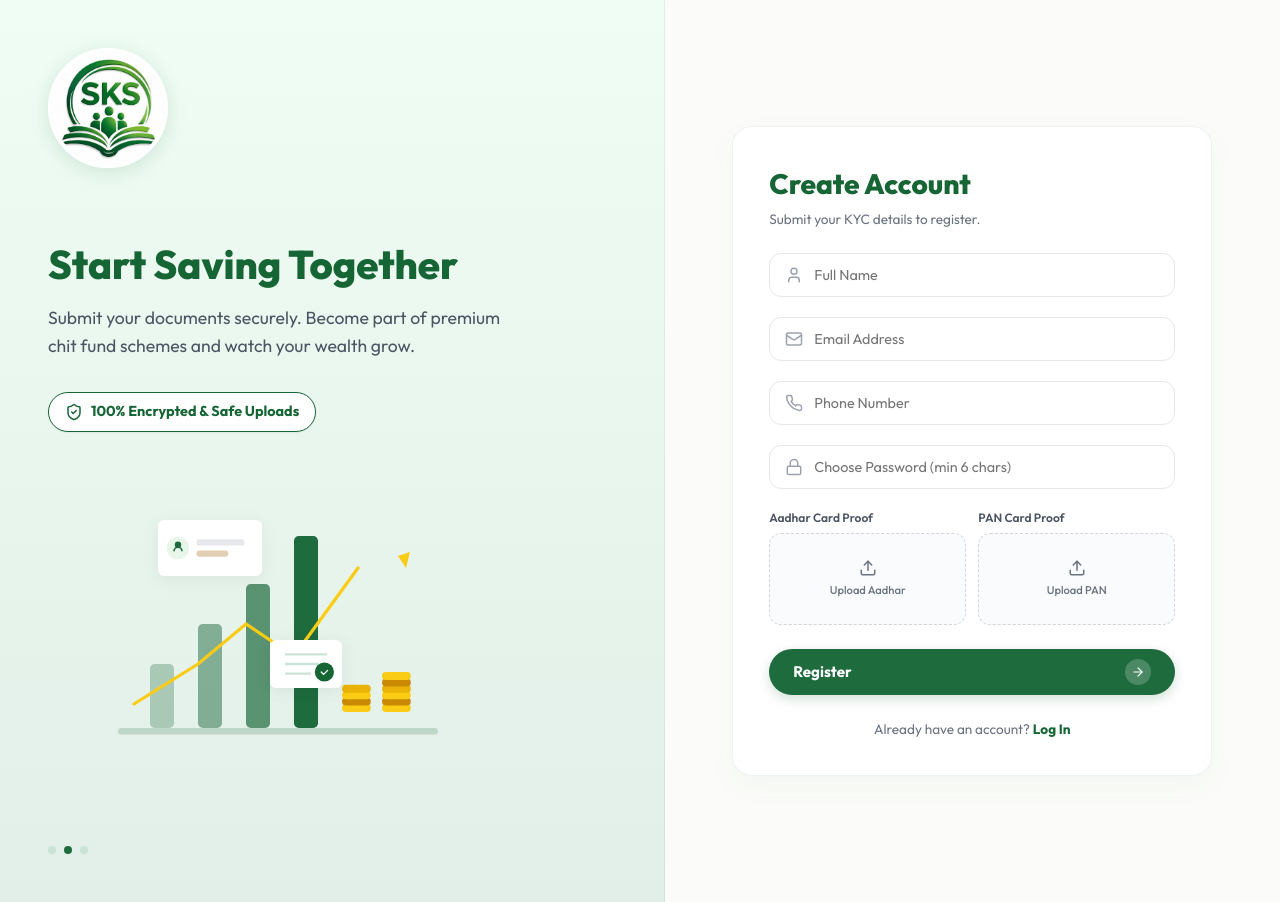
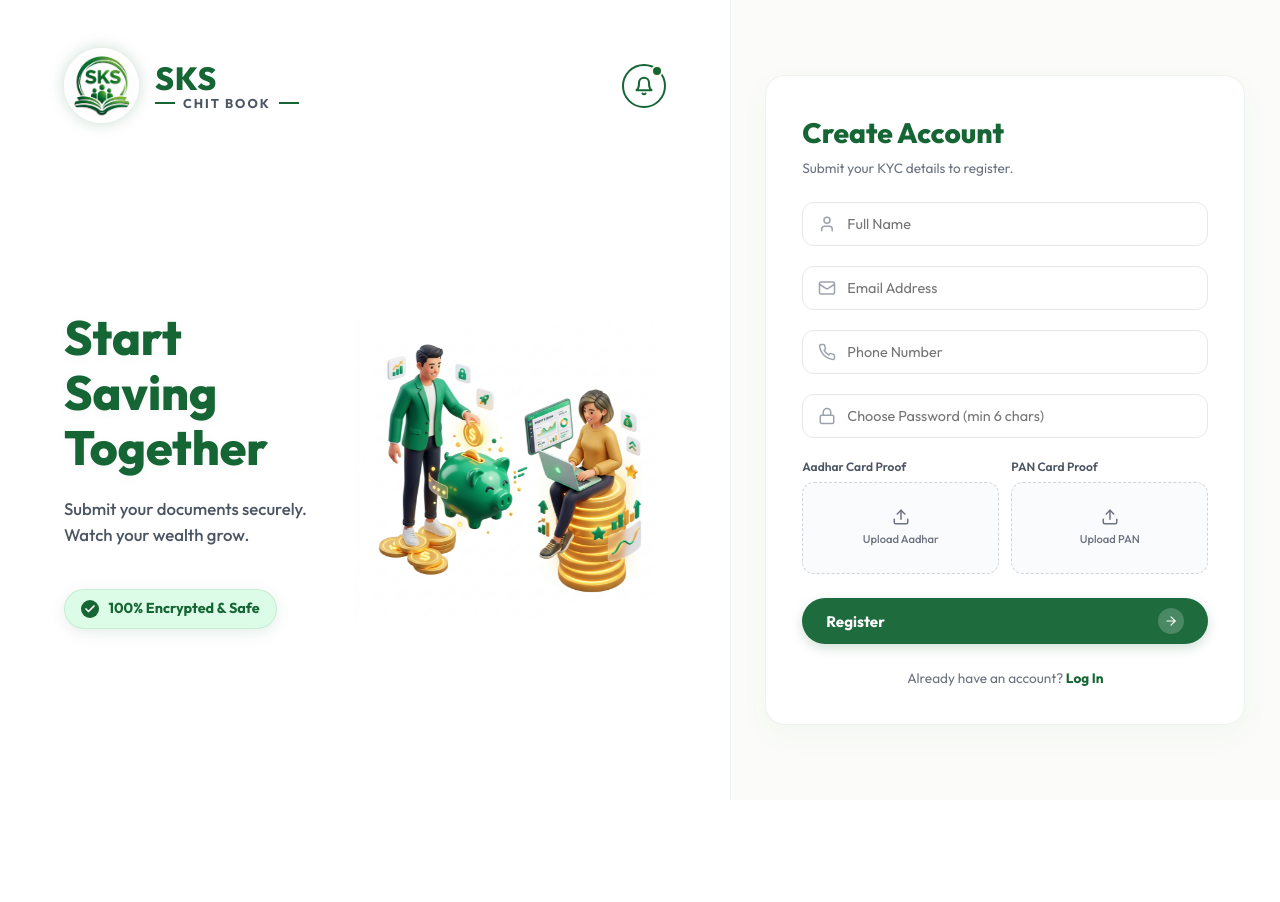
Before and after one commit to Chinna0107/chitfunds, a React (Vite) app: page /register in a window 1280 px wide. After the commit the page ends 800 px from the top, so only its background shows below. Built offline with nearby package versions, Linux system fonts and the light colour scheme.

Commit message:
Production 2.23

```diff
--- a/src/pages/Login.jsx
+++ b/src/pages/Login.jsx
@@ -183,75 +183,69 @@ const Login = () => {
         flexDirection: 'column',
         justifyContent: 'space-between',
         padding: '3rem 4rem',
-        background: 'linear-gradient(180deg, #fefce8 0%, #fef9c3 100%)',
+        background: '#ffffff',
         borderRight: '1px solid rgba(30, 107, 62, 0.08)',
         position: 'relative',
         overflow: 'hidden'
       }} className="login-hero-section">
 
         {/* Header Logo & Bell */}
-        <div style={{ display: 'flex', alignItems: 'center', justifyContent: 'space-between', marginBottom: '4rem', zIndex: 10 }}>
+        <div className="animate-fade-in-up delay-100" style={{ display: 'flex', alignItems: 'center', justifyContent: 'space-between', marginBottom: '4rem', zIndex: 10 }}>
           <div style={{ display: 'flex', alignItems: 'center', gap: '1rem' }}>
-            <img src={logoImg} alt="Logo" style={{ width: '85px', height: '85px', borderRadius: '50%', objectFit: 'cover', boxShadow: '0 4px 15px rgba(30, 107, 62, 0.1)', border: '4px solid white' }} />
+            <img src={logoImg} alt="Logo" className="animate-glow" style={{ width: '75px', height: '75px', borderRadius: '50%', objectFit: 'cover', boxShadow: '0 4px 15px rgba(30, 107, 62, 0.1)', border: '4px solid white' }} />
             <div style={{ display: 'flex', flexDirection: 'column', lineHeight: 1.1 }}>
-              <span style={{ fontSize: '2.4rem', fontWeight: 800, color: '#166534', letterSpacing: '0.02em' }}>SKS</span>
+              <span style={{ fontSize: '2rem', fontWeight: 800, color: '#166534', letterSpacing: '0.02em' }}>SKS</span>
               <div style={{ display: 'flex', alignItems: 'center', gap: '0.5rem' }}>
-                <div style={{ height: '2px', width: '25px', backgroundColor: '#166534' }} />
-                <span style={{ fontSize: '0.95rem', fontWeight: 700, color: '#4b5563', letterSpacing: '0.15em' }}>CHIT BOOK</span>
-                <div style={{ height: '2px', width: '25px', backgroundColor: '#166534' }} />
+                <div style={{ height: '2px', width: '20px', backgroundColor: '#166534' }} />
+                <span style={{ fontSize: '0.8rem', fontWeight: 700, color: '#4b5563', letterSpacing: '0.15em' }}>CHIT BOOK</span>
+                <div style={{ height: '2px', width: '20px', backgroundColor: '#166534' }} />
               </div>
             </div>
           </div>
 
-          <div style={{ position: 'relative', width: '48px', height: '48px', borderRadius: '50%', border: '2.5px solid #166534', display: 'flex', alignItems: 'center', justifyContent: 'center', color: '#166534' }}>
-            <svg width="22" height="22" viewBox="0 0 24 24" fill="none" stroke="currentColor" strokeWidth="2.5" strokeLinecap="round" strokeLinejoin="round"><path d="M18 8A6 6 0 0 0 6 8c0 7-3 9-3 9h18s-3-2-3-9"></path><path d="M13.73 21a2 2 0 0 1-3.46 0"></path></svg>
-            <div style={{ position: 'absolute', top: '-1px', right: '2px', width: '14px', height: '14px', borderRadius: '50%', backgroundColor: '#166534', border: '2.5px solid #fefce8' }} />
+          <div style={{ position: 'relative', width: '44px', height: '44px', borderRadius: '50%', border: '2.5px solid #166534', display: 'flex', alignItems: 'center', justifyContent: 'center', color: '#166534', cursor: 'pointer', transition: 'all 0.3s ease' }} onMouseOver={(e) => e.currentTarget.style.transform = 'scale(1.1)'} onMouseOut={(e) => e.currentTarget.style.transform = 'scale(1)'}>
+            <svg width="20" height="20" viewBox="0 0 24 24" fill="none" stroke="currentColor" strokeWidth="2.5" strokeLinecap="round" strokeLinejoin="round"><path d="M18 8A6 6 0 0 0 6 8c0 7-3 9-3 9h18s-3-2-3-9"></path><path d="M13.73 21a2 2 0 0 1-3.46 0"></path></svg>
+            <div className="animate-pulse" style={{ position: 'absolute', top: '-1px', right: '1px', width: '12px', height: '12px', borderRadius: '50%', backgroundColor: '#166534', border: '2.5px solid #fefce8' }} />
           </div>
         </div>
 
         {/* Content & Image Row */}
-        <div style={{ display: 'flex', alignItems: 'center', justifyContent: 'space-between', flex: 1, position: 'relative', zIndex: 10 }}>
+        <div style={{ display: 'flex', alignItems: 'center', justifyContent: 'space-between', flex: 1, position: 'relative', zIndex: 10, gap: '2rem' }}>
 
           {/* Text Content */}
-          <div style={{ flex: 1, maxWidth: '420px', zIndex: 10 }}>
-            <h1 style={{ fontSize: '3.5rem', fontWeight: 800, color: '#166534', lineHeight: 1.15, marginBottom: '1.25rem' }}>
+          <div style={{ flex: 1, maxWidth: '400px', zIndex: 10 }}>
+            <h1 className="animate-fade-in-up delay-200" style={{ fontSize: '3rem', fontWeight: 800, color: '#166534', lineHeight: 1.15, marginBottom: '1.25rem', textShadow: '0 2px 10px rgba(22, 101, 52, 0.05)' }}>
               Secure Chit <br /> Management
             </h1>
-            <p style={{ color: '#4b5563', fontSize: '1.15rem', lineHeight: 1.6, marginBottom: '2.5rem', maxWidth: '320px', fontWeight: 500 }}>
+            <p className="animate-fade-in-up delay-300" style={{ color: '#4b5563', fontSize: '1.05rem', lineHeight: 1.6, marginBottom: '2.5rem', maxWidth: '300px', fontWeight: 500 }}>
               Simple. Secure. Transparent. <br /> Manage your chit funds <br /> with confidence.
             </p>
 
-            <div style={{
+            <div className="animate-fade-in-up delay-400" style={{
               display: 'inline-flex',
               alignItems: 'center',
-              gap: '0.75rem',
+              gap: '0.6rem',
               backgroundColor: '#dcfce7',
-              border: 'none',
-              padding: '0.6rem 1.2rem',
+              border: '1px solid rgba(22, 101, 52, 0.1)',
+              padding: '0.5rem 1rem',
               borderRadius: 'var(--radius-full)',
               color: '#166534',
               fontWeight: 700,
-              fontSize: '1rem',
+              fontSize: '0.9rem',
               boxShadow: '0 4px 15px rgba(22, 101, 52, 0.1)',
-              marginBottom: '4rem'
-            }}>
-              <div style={{ width: '22px', height: '22px', borderRadius: '50%', backgroundColor: '#166534', display: 'flex', alignItems: 'center', justifyContent: 'center', color: '#fff' }}>
-                <Check size={14} strokeWidth={3.5} />
+              transition: 'all 0.3s ease',
+              cursor: 'default'
+            }} onMouseOver={(e) => e.currentTarget.style.transform = 'translateY(-2px)'} onMouseOut={(e) => e.currentTarget.style.transform = 'translateY(0)'}>
+              <div style={{ width: '18px', height: '18px', borderRadius: '50%', backgroundColor: '#166534', display: 'flex', alignItems: 'center', justifyContent: 'center', color: '#fff' }}>
+                <Check size={12} strokeWidth={3.5} />
               </div>
               <span>Trusted by 1000+ Users</span>
-            </div>
-
-            {/* Slider dots */}
-            <div style={{ display: 'flex', gap: '0.75rem', alignItems: 'center' }}>
-              <div style={{ width: '12px', height: '12px', borderRadius: '50%', backgroundColor: '#166534' }} />
-              <div style={{ width: '12px', height: '12px', borderRadius: '50%', backgroundColor: '#d1d5db' }} />
-              <div style={{ width: '12px', height: '12px', borderRadius: '50%', backgroundColor: '#d1d5db' }} />
             </div>
           </div>
 
           {/* Hero Image */}
-          <div style={{ position: 'absolute', right: '-15%', top: '50%', transform: 'translateY(-50%)', width: '120%', zIndex: 0, display: 'flex', justifyContent: 'flex-end', pointerEvents: 'none' }}>
-            <img src={heroImg} alt="Hero Illustration" className="animate-float" style={{ width: '100%', maxWidth: '650px', height: 'auto', objectFit: 'contain', mixBlendMode: 'darken' }} />
+          <div style={{ flex: 1.2, display: 'flex', justifyContent: 'center', alignItems: 'center', zIndex: 0, pointerEvents: 'none' }}>
+            <img src={heroImg} alt="Hero Illustration" className="animate-fade-in-up delay-500 animate-float" style={{ width: '100%', maxWidth: '500px', height: 'auto', objectFit: 'contain' }} />
           </div>
         </div>
       </div>
--- a/src/pages/Register.jsx
+++ b/src/pages/Register.jsx
@@ -207,55 +207,75 @@ const Register = () => {
 
       {/* Desktop Left Column - Hero Illustration Banner */}
       <div style={{
-        flex: 1,
+        flex: 1.2,
         display: 'flex',
         flexDirection: 'column',
         justifyContent: 'space-between',
-        padding: '3rem',
-        background: 'linear-gradient(180deg, #f0fdf4 0%, #e2efe8 100%)',
-        borderRight: '1px solid rgba(30, 107, 62, 0.08)'
-      }} className="register-hero-section">
-        {/* Header Logo */}
-        <div style={{ display: 'flex', alignItems: 'center', gap: '1rem', marginBottom: '1.5rem' }}>
-          <img src={logoImg} alt="Logo" style={{ width: '120px', height: '120px', borderRadius: '50%', objectFit: 'cover', boxShadow: '0 4px 20px rgba(30, 107, 62, 0.15)', border: '4px solid white' }} />
+        padding: '3rem 4rem',
+        background: '#ffffff',
+        borderRight: '1px solid rgba(30, 107, 62, 0.08)',
+        position: 'relative',
+        overflow: 'hidden'
+      }} className="login-hero-section">
+
+        {/* Header Logo & Bell */}
+        <div className="animate-fade-in-up delay-100" style={{ display: 'flex', alignItems: 'center', justifyContent: 'space-between', marginBottom: '4rem', zIndex: 10 }}>
+          <div style={{ display: 'flex', alignItems: 'center', gap: '1rem' }}>
+            <img src={logoImg} alt="Logo" className="animate-glow" style={{ width: '75px', height: '75px', borderRadius: '50%', objectFit: 'cover', boxShadow: '0 4px 15px rgba(30, 107, 62, 0.1)', border: '4px solid white' }} />
+            <div style={{ display: 'flex', flexDirection: 'column', lineHeight: 1.1 }}>
+              <span style={{ fontSize: '2rem', fontWeight: 800, color: '#166534', letterSpacing: '0.02em' }}>SKS</span>
+              <div style={{ display: 'flex', alignItems: 'center', gap: '0.5rem' }}>
+                <div style={{ height: '2px', width: '20px', backgroundColor: '#166534' }} />
+                <span style={{ fontSize: '0.8rem', fontWeight: 700, color: '#4b5563', letterSpacing: '0.15em' }}>CHIT BOOK</span>
+                <div style={{ height: '2px', width: '20px', backgroundColor: '#166534' }} />
+              </div>
+            </div>
           </div>
 
-        {/* Content Block */}
-        <div style={{ margin: '3rem 0', maxWidth: '460px' }}>
-          <h1 style={{ fontSize: '2.5rem', fontWeight: 800, color: '#166534', lineHeight: 1.2, marginBottom: '1rem' }}>
-            Start Saving Together
+          <div style={{ position: 'relative', width: '44px', height: '44px', borderRadius: '50%', border: '2.5px solid #166534', display: 'flex', alignItems: 'center', justifyContent: 'center', color: '#166534', cursor: 'pointer', transition: 'all 0.3s ease' }} onMouseOver={(e) => e.currentTarget.style.transform = 'scale(1.1)'} onMouseOut={(e) => e.currentTarget.style.transform = 'scale(1)'}>
+            <svg width="20" height="20" viewBox="0 0 24 24" fill="none" stroke="currentColor" strokeWidth="2.5" strokeLinecap="round" strokeLinejoin="round"><path d="M18 8A6 6 0 0 0 6 8c0 7-3 9-3 9h18s-3-2-3-9"></path><path d="M13.73 21a2 2 0 0 1-3.46 0"></path></svg>
+            <div className="animate-pulse" style={{ position: 'absolute', top: '-1px', right: '1px', width: '12px', height: '12px', borderRadius: '50%', backgroundColor: '#166534', border: '2.5px solid #fefce8' }} />
+          </div>
+        </div>
+
+        {/* Content & Image Row */}
+        <div style={{ display: 'flex', alignItems: 'center', justifyContent: 'space-between', flex: 1, position: 'relative', zIndex: 10, gap: '2rem' }}>
+
+          {/* Text Content */}
+          <div style={{ flex: 1, maxWidth: '400px', zIndex: 10 }}>
+            <h1 className="animate-fade-in-up delay-200" style={{ fontSize: '3rem', fontWeight: 800, color: '#166534', lineHeight: 1.15, marginBottom: '1.25rem', textShadow: '0 2px 10px rgba(22, 101, 52, 0.05)' }}>
+              Start Saving <br /> Together
             </h1>
-          <p style={{ color: '#4b5563', fontSize: '1.1rem', lineHeight: 1.6, marginBottom: '2rem' }}>
-            Submit your documents securely. Become part of premium chit fund schemes and watch your wealth grow.
+            <p className="animate-fade-in-up delay-300" style={{ color: '#4b5563', fontSize: '1.05rem', lineHeight: 1.6, marginBottom: '2.5rem', maxWidth: '300px', fontWeight: 500 }}>
+              Submit your documents securely. Watch your wealth grow.
             </p>
 
-          <div style={{
+            <div className="animate-fade-in-up delay-400" style={{
               display: 'inline-flex',
               alignItems: 'center',
-            gap: '0.5rem',
-            backgroundColor: '#fff',
-            border: '1.5px solid #166534',
+              gap: '0.6rem',
+              backgroundColor: '#dcfce7',
+              border: '1px solid rgba(22, 101, 52, 0.1)',
               padding: '0.5rem 1rem',
               borderRadius: 'var(--radius-full)',
               color: '#166534',
               fontWeight: 700,
               fontSize: '0.9rem',
-            boxShadow: 'var(--shadow-sm)'
-          }}>
-            <ShieldCheck size={18} />
-            <span>100% Encrypted & Safe Uploads</span>
+              boxShadow: '0 4px 15px rgba(22, 101, 52, 0.1)',
+              transition: 'all 0.3s ease',
+              cursor: 'default'
+            }} onMouseOver={(e) => e.currentTarget.style.transform = 'translateY(-2px)'} onMouseOut={(e) => e.currentTarget.style.transform = 'translateY(0)'}>
+              <div style={{ width: '18px', height: '18px', borderRadius: '50%', backgroundColor: '#166534', display: 'flex', alignItems: 'center', justifyContent: 'center', color: '#fff' }}>
+                <Check size={12} strokeWidth={3.5} />
               </div>
-
-          <div style={{ marginTop: '2.5rem' }}>
-            <RegisterIllustration />
+              <span>100% Encrypted & Safe</span>
             </div>
           </div>
 
-        {/* Slider dots */}
-        <div style={{ display: 'flex', gap: '0.5rem', alignItems: 'center' }}>
-          <div style={{ width: '8px', height: '8px', borderRadius: '50%', backgroundColor: '#cbe2d6' }} />
-          <div style={{ width: '8px', height: '8px', borderRadius: '50%', backgroundColor: '#1e6b3e' }} />
-          <div style={{ width: '8px', height: '8px', borderRadius: '50%', backgroundColor: '#cbe2d6' }} />
+          {/* Hero Image */}
+          <div style={{ flex: 1.2, display: 'flex', justifyContent: 'center', alignItems: 'center', zIndex: 0, pointerEvents: 'none' }}>
+            <img src={heroImg} alt="Hero Illustration" className="animate-fade-in-up delay-500 animate-float" style={{ width: '100%', maxWidth: '500px', height: 'auto', objectFit: 'contain' }} />
+          </div>
         </div>
       </div>
 
```
Lines whose indentation alone changed are shown as unchanged.
